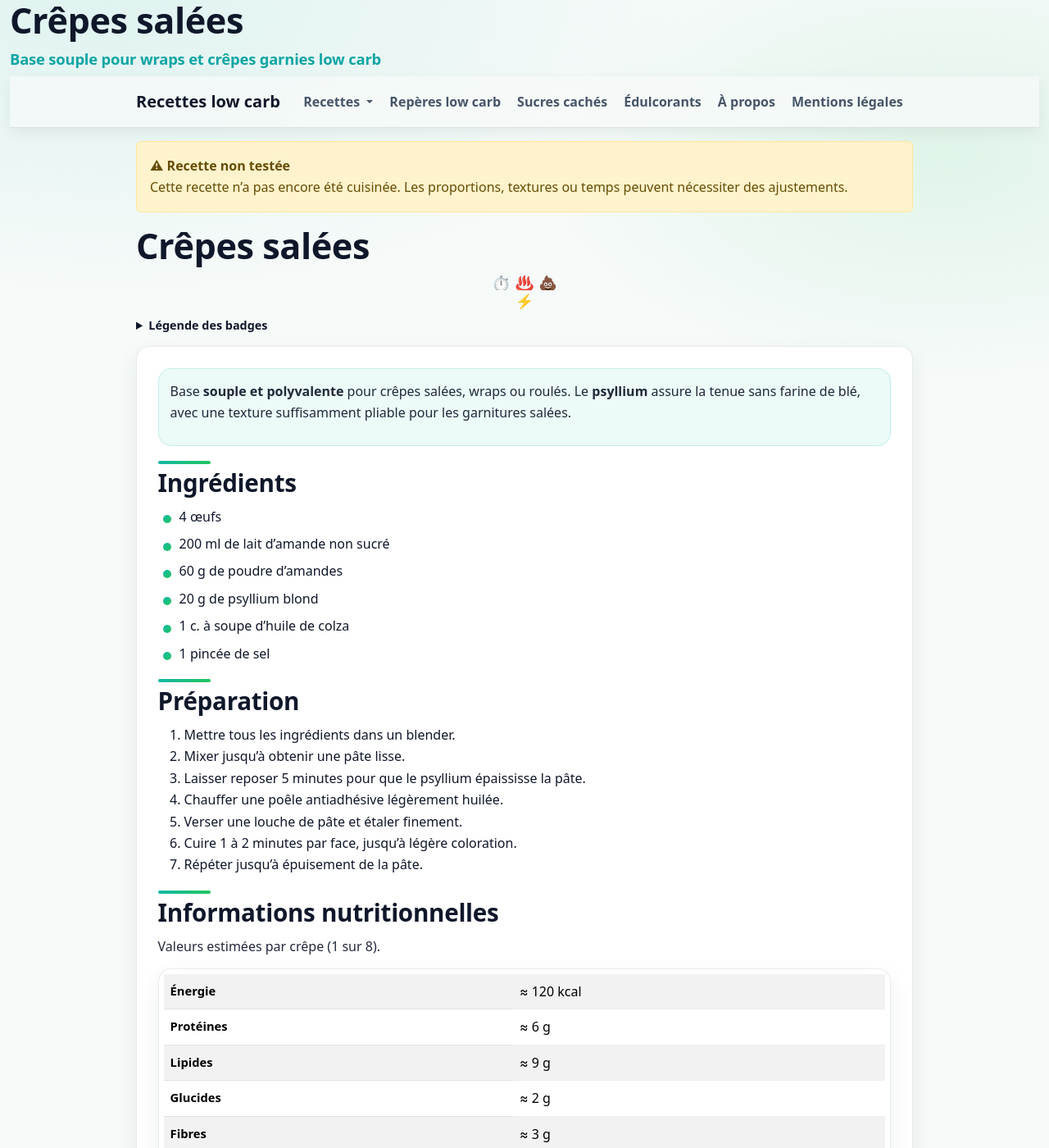
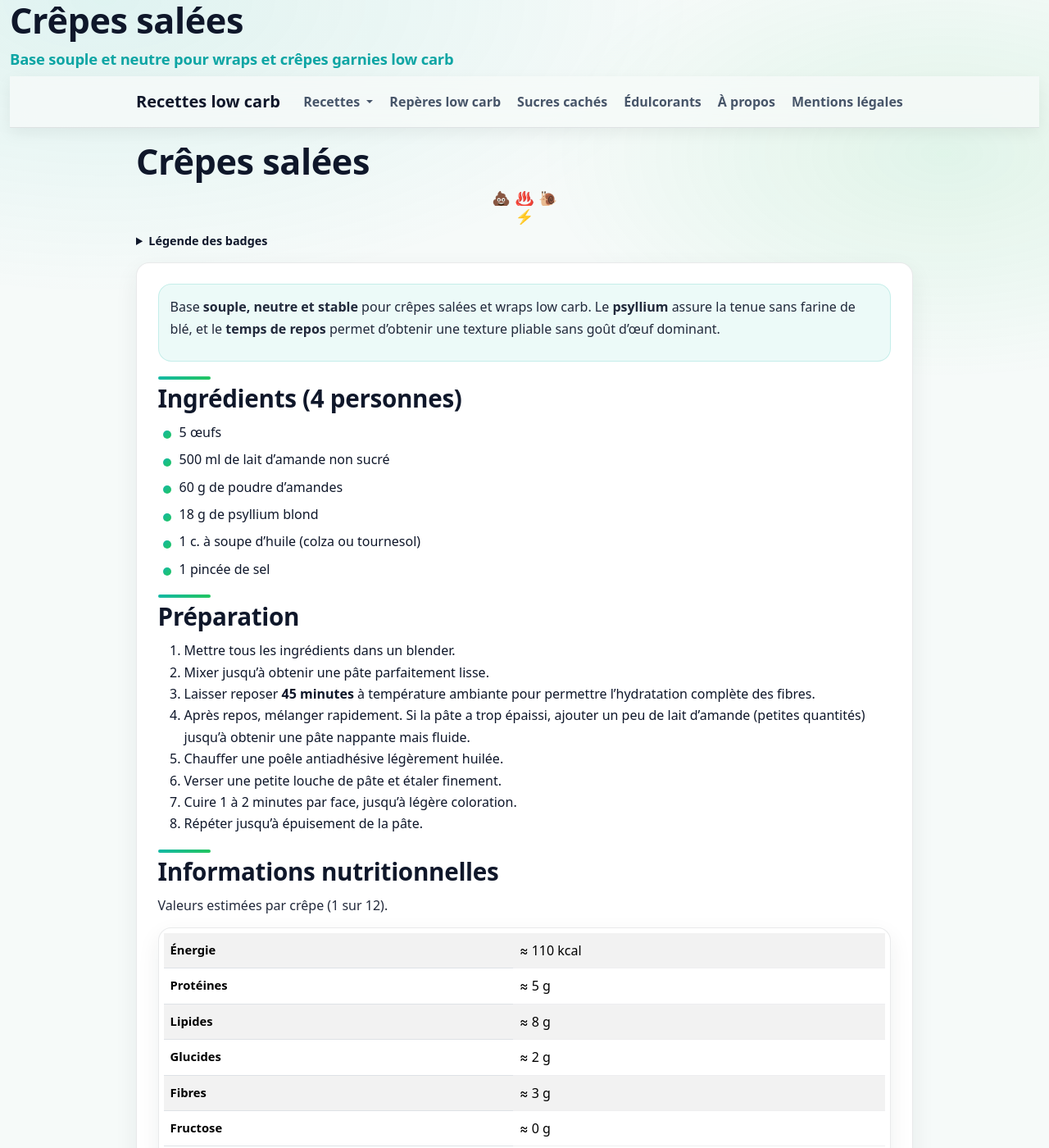
Before and after one commit to laurie-boissay/laurie-boissay.github.io, a Jekyll site: the page built from recettes/crepes-salee.html, in a window 1280 px wide and 1400 px high. Shown: the whole window at 82% size. Built offline with Jekyll 4.4.1, drawn with Linux system fonts in a browser that asks for light colours; some of the changed text lies outside the part shown.

Commit message:
crêpes testée

```diff
--- a/recettes/crepes-salee.html
+++ b/recettes/crepes-salee.html
@@ -1,17 +1,17 @@
 ---
 layout: recipe
 title: "Crêpes salées low carb"
-description: "Crêpes salées low carb, sans farine de blé. Base souple pour wraps, crêpes garnies ou roulés."
+description: "Crêpes salées low carb, sans farine de blé. Base souple et neutre pour wraps, crêpes garnies ou roulés."
 recipe_title: "Crêpes salées"
-recipe_subtitle: "Base souple pour wraps et crêpes garnies low carb"
+recipe_subtitle: "Base souple et neutre pour wraps et crêpes garnies low carb"
 recipe_group: "Pains & substituts"
 recipe_sort: "crepes-salees"
-recipe_tested: false
+recipe_tested: true
 tags:
   - low-carb-modere
-  - rapide
+  - riche-en-fibres
   - micro-ondable
-  - riche-en-fibres
+  - longue
 
 badges_nutritionnels:
   - magnesium
@@ -22,25 +22,26 @@ extra_head: |
     "@context": "https://schema.org",
     "@type": "Recipe",
     "name": "Crêpes salées low carb",
-    "description": "Crêpes salées low carb, sans farine de blé, pour wraps et crêpes garnies.",
-    "recipeYield": "8 crêpes",
-    "prepTime": "PT10M",
-    "cookTime": "PT15M",
-    "totalTime": "PT25M",
+    "description": "Crêpes salées low carb, sans farine de blé, base souple et neutre pour wraps et crêpes garnies.",
+    "recipeYield": "12 crêpes",
+    "prepTime": "PT15M",
+    "cookTime": "PT20M",
+    "totalTime": "PT1H20M",
     "recipeCategory": "Pains & substituts",
-    "keywords": "low carb, crepes, base salee",
+    "keywords": "low carb, crepes, wraps, base salee",
     "author": { "@type": "Person", "name": "Laurie" },
     "recipeIngredient": [
-      "4 œufs",
-      "200 ml de lait d’amande non sucré",
+      "5 œufs",
+      "500 ml de lait d’amande non sucré",
       "60 g de poudre d’amandes",
-      "20 g de psyllium blond",
-      "1 c. à soupe d’huile de colza",
+      "18 g de psyllium blond",
+      "1 c. à soupe d’huile (colza ou tournesol)",
       "1 pincée de sel"
     ],
     "recipeInstructions": [
-      { "@type": "HowToStep", "text": "Mixer tous les ingrédients jusqu’à texture lisse." },
-      { "@type": "HowToStep", "text": "Laisser reposer 5 minutes pour épaissir." },
+      { "@type": "HowToStep", "text": "Mixer tous les ingrédients jusqu’à obtenir une pâte lisse." },
+      { "@type": "HowToStep", "text": "Laisser reposer 45 minutes pour permettre l’hydratation complète du psyllium et de la poudre d’amande." },
+      { "@type": "HowToStep", "text": "Après repos, ajuster la texture avec un peu de lait d’amande si nécessaire." },
       { "@type": "HowToStep", "text": "Cuire les crêpes dans une poêle chaude légèrement huilée." }
     ]
   }
@@ -49,49 +50,50 @@ extra_head: |
 
 <div class="recipe-lead">
   <p>
-    Base <strong>souple et polyvalente</strong> pour crêpes salées, wraps ou roulés.
-    Le <strong>psyllium</strong> assure la tenue sans farine de blé, avec une texture
-    suffisamment pliable pour les garnitures salées.
+    Base <strong>souple, neutre et stable</strong> pour crêpes salées et wraps low carb.
+    Le <strong>psyllium</strong> assure la tenue sans farine de blé, et le <strong>temps de repos</strong>
+    permet d’obtenir une texture pliable sans goût d’œuf dominant.
   </p>
 </div>
 
-<h2>Ingrédients</h2>
+<h2>Ingrédients (4 personnes)</h2>
 <ul>
-  <li>4 œufs</li>
-  <li>200 ml de lait d’amande non sucré</li>
+  <li>5 œufs</li>
+  <li>500 ml de lait d’amande non sucré</li>
   <li>60 g de poudre d’amandes</li>
-  <li>20 g de psyllium blond</li>
-  <li>1 c. à soupe d’huile de colza</li>
+  <li>18 g de psyllium blond</li>
+  <li>1 c. à soupe d’huile (colza ou tournesol)</li>
   <li>1 pincée de sel</li>
 </ul>
 
 <h2>Préparation</h2>
 <ol>
   <li>Mettre tous les ingrédients dans un blender.</li>
-  <li>Mixer jusqu’à obtenir une pâte lisse.</li>
-  <li>Laisser reposer 5 minutes pour que le psyllium épaississe la pâte.</li>
+  <li>Mixer jusqu’à obtenir une pâte parfaitement lisse.</li>
+  <li>Laisser reposer <strong>45 minutes</strong> à température ambiante pour permettre l’hydratation complète des fibres.</li>
+  <li>Après repos, mélanger rapidement. Si la pâte a trop épaissi, ajouter un peu de lait d’amande (petites quantités) jusqu’à obtenir une pâte nappante mais fluide.</li>
   <li>Chauffer une poêle antiadhésive légèrement huilée.</li>
-  <li>Verser une louche de pâte et étaler finement.</li>
+  <li>Verser une petite louche de pâte et étaler finement.</li>
   <li>Cuire 1 à 2 minutes par face, jusqu’à légère coloration.</li>
   <li>Répéter jusqu’à épuisement de la pâte.</li>
 </ol>
 
 <h2>Informations nutritionnelles</h2>
-<p>Valeurs estimées par crêpe (1 sur 8).</p>
+<p>Valeurs estimées par crêpe (1 sur 12).</p>
 <div class="table-responsive">
   <table class="table table-striped">
     <tbody>
       <tr>
         <th scope="row">Énergie</th>
-        <td>≈ 120 kcal</td>
+        <td>≈ 110 kcal</td>
       </tr>
       <tr>
         <th scope="row">Protéines</th>
-        <td>≈ 6 g</td>
+        <td>≈ 5 g</td>
       </tr>
       <tr>
         <th scope="row">Lipides</th>
-        <td>≈ 9 g</td>
+        <td>≈ 8 g</td>
       </tr>
       <tr>
         <th scope="row">Glucides</th>
@@ -116,7 +118,8 @@ extra_head: |
 <ul>
   <li><strong>Compatible low carb modéré</strong> : sans farine de blé.</li>
   <li><strong>Riche en fibres</strong> grâce au psyllium.</li>
-  <li>Utilisable en wraps garnis (viande, poisson, fromage).</li>
+  <li>Le repos long améliore la texture et réduit nettement le goût d’œuf.</li>
+  <li>Idéal pour wraps garnis (viande, poisson, fromage).</li>
   <li><strong>Micro-ondable</strong> : réchauffage doux possible.</li>
   <li>Conservation : jusqu’à 48 h au réfrigérateur, crêpes séparées par papier cuisson.</li>
 </ul>
```
